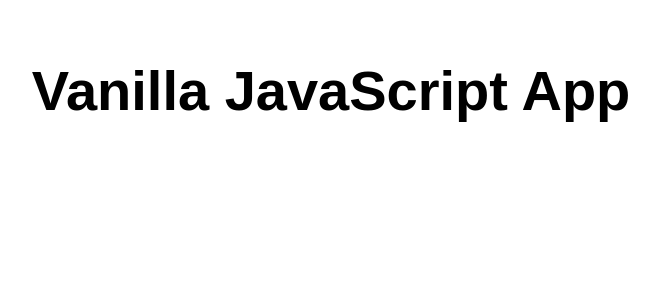
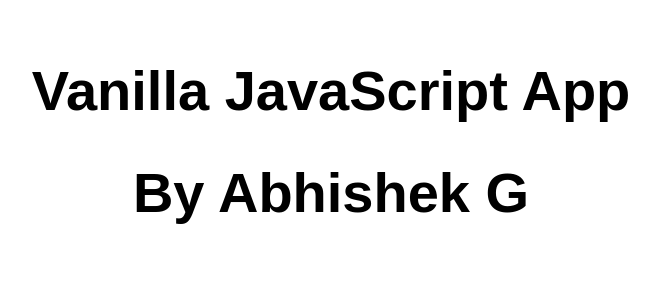
Before and after one commit to AbhishekG-Codes/repoazure, a website: page src/index.html in a window 1280 px wide. Shown: the whole page, without its empty margins (309-968 px from the left). Drawn offline with Linux system fonts and the light colour scheme.

Commit message:
Updated index.html

```diff
--- a/src/index.html
+++ b/src/index.html
@@ -11,6 +11,7 @@
 <body>
   <main>
     <h1>Vanilla JavaScript App</h1>
+    <h1>By Abhishek G</h1>
   </main>
 </body>
 
```
